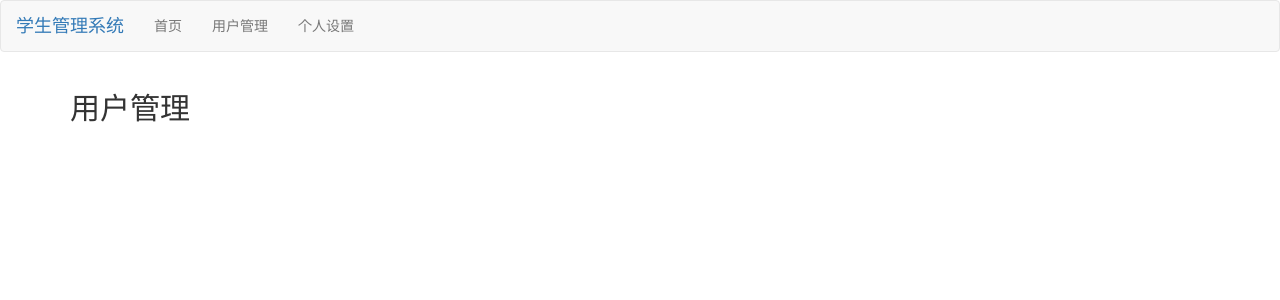
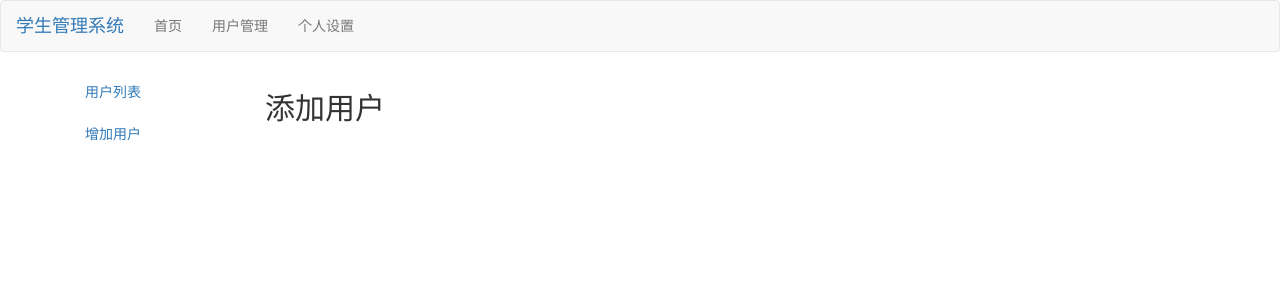
Before and after one commit to WangJia-mm/react-router-lesson-4, a React (Create React App) app: page /user/add in a window 1280 px wide. Shown: the top 300 px of the page. Built offline with nearby package versions, Linux system fonts and the light colour scheme; the HTML template or start-up script is replaced by a standard one.

Commit message:
3. 实现二级路由

```diff
--- a/src/App.js
+++ b/src/App.js
@@ -6,23 +6,9 @@ import {
     Link
 } from 'react-router-dom'
 
-const Home = () => (
-    <div>
-        <h2>首页</h2>
-    </div>
-)
-
-const User = () => (
-    <div>
-        <h2>用户管理</h2>
-    </div>
-)
-
-const Profile = () => (
-    <div>
-        <h3>个人设置</h3>
-    </div>
-)
+import Home from './Home';
+import User from './User';
+import Profile from './Profile';
 
 const App = () => (
     <Router>
@@ -44,13 +30,9 @@ const App = () => (
                 </div>
             </div>
             <div className="container">
-                <div className="row">
-                    <div className="col-md-12">
-                        <Route exact path="/" component={Home}/>
-                        <Route path="/user" component={User}/>
-                        <Route path="/profile" component={Profile}/>
-                    </div>
-                </div>
+                <Route exact path="/" component={Home}/>
+                <Route path="/user" component={User}/>
+                <Route path="/profile" component={Profile}/>
             </div>
         </div>
     </Router>
--- /dev/null
+++ b/src/Home.js
@@ -0,0 +1,7 @@
+import React from 'react'
+const Home = () => (
+    <div>
+        <h2>首页</h2>
+    </div>
+)
+export default Home
--- /dev/null
+++ b/src/Profile.js
@@ -0,0 +1,7 @@
+import React from 'react'
+const  Profile = () => (
+    <div>
+        <h3>个人设置</h3>
+    </div>
+)
+export default  Profile
--- /dev/null
+++ b/src/User.js
@@ -0,0 +1,23 @@
+import React from 'react'
+import {
+    BrowserRouter as Router,
+    Route,
+    Link
+} from 'react-router-dom'
+import UserList from './UserList';
+import UserAdd from './UserAdd';
+const User = () => (
+    <div className="row">
+        <div className="col-md-2">
+            <ul className="nav nav-pills nav-stacked">
+                <li role="presentation"><Link to="/user/list">用户列表</Link></li>
+                <li role="presentation"><Link to="/user/add">增加用户</Link></li>
+            </ul>
+        </div>
+        <div className="col-md-10">
+            <Route path={`/user/list`} component={UserList}/>
+            <Route path={`/user/add`} component={UserAdd}/>
+        </div>
+    </div>
+)
+export default User
--- /dev/null
+++ b/src/UserAdd.js
@@ -0,0 +1,7 @@
+import React from 'react'
+const Home = () => (
+    <div>
+        <h2>添加用户</h2>
+    </div>
+)
+export default Home
--- /dev/null
+++ b/src/UserList.js
@@ -0,0 +1,7 @@
+import React from 'react'
+const Home = () => (
+    <div>
+        <h2>用户列表</h2>
+    </div>
+)
+export default Home
```
Also changed, not shown: 1 other file (tests, documents, lock files or other folders).
